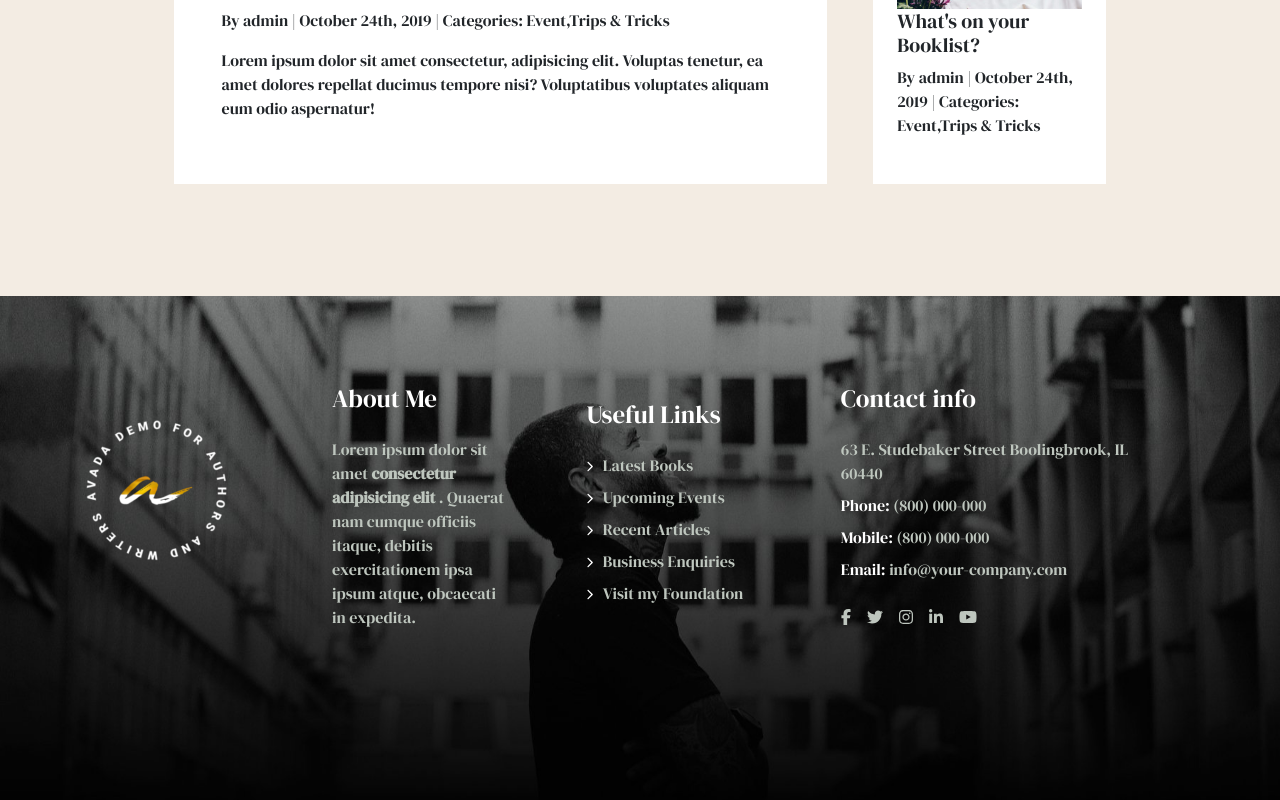
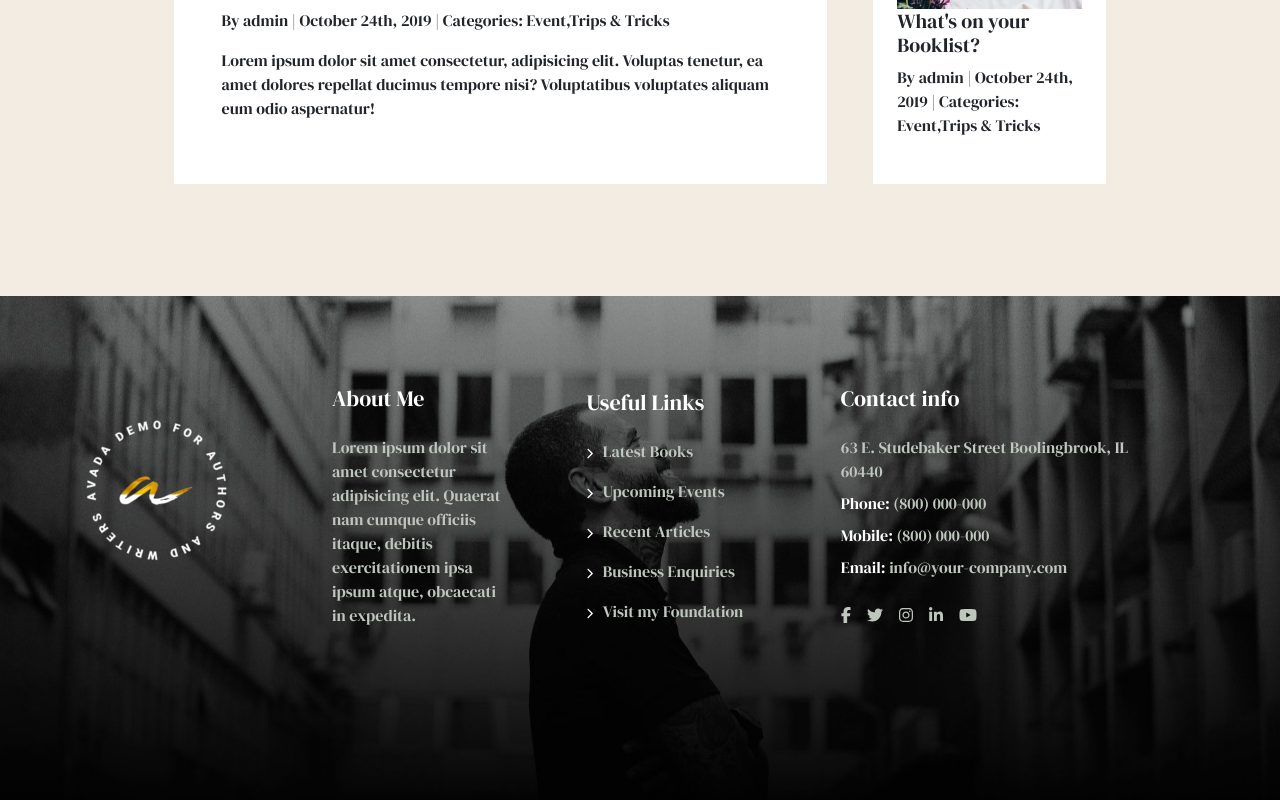
Before and after one commit to AntonioSabella/proj-html-vuejs, a Vue app: page / in a window 1280 px wide. Shown: the part 4840-5640 px from the top of the page. Built offline with nearby package versions, Linux system fonts and the light colour scheme; a web font is replaced by a local one.

Commit message:
Add components and props in FooterComponent

```diff
--- a/src/components/FooterComponent.vue
+++ b/src/components/FooterComponent.vue
@@ -4,43 +4,13 @@
         <div class="container-fluid h-100">
           <div class="row row-cols-2 h-100">
             <div class="col w-25 d-flex align-items-center justify-content-center h-75 pb-3">
-              <div class="logo_footer">
-                <img width="200" src="@/assets/img/author-logo-round-200x205.png" alt="">
-              </div>
+              <LogoFooterComponent />
             </div>
             <div class="col w_70">
               <div class="row row-cols-3 h-100 py-5 ps-0 pe-5 footer_sections">
-                <div class="col w_30 h-75 d-flex justify-content-center flex-column footer_about">
-                  <h5>About Me</h5>
-                  <p class="w-75">Lorem ipsum dolor sit amet <strong>consectetur adipisicing elit</strong> . Quaerat nam cumque officiis itaque, debitis exercitationem ipsa ipsum atque, obcaecati in expedita.</p>
-                </div>
-                <div class="col w_30 h-75 d-flex justify-content-center flex-column footer_useful">
-                  <h5>Useful Links</h5>
-                    <ul>
-                      <li><span><font-awesome-icon icon="fa-solid fa-chevron-right" /></span><a href="#">Latest Books</a></li>
-                      <li><span><font-awesome-icon icon="fa-solid fa-chevron-right" /></span><a href="#">Upcoming Events</a></li>
-                      <li><span><font-awesome-icon icon="fa-solid fa-chevron-right" /></span><a href="#">Recent Articles</a></li>
-                      <li><span><font-awesome-icon icon="fa-solid fa-chevron-right" /></span><a href="#">Business Enquiries</a></li>
-                      <li><span><font-awesome-icon icon="fa-solid fa-chevron-right" /></span><a href="#">Visit my Foundation</a></li>
-
-                    </ul>
-                </div>
-                <div class="col w_40 h-75 pt-2 d-flex justify-content-center flex-column footer_contacts">
-                  <h5 class="">Contact info</h5>
-                    <ul class="contact_list text-white">
-                      <li><a class="active" href="#">63 E. Studebaker Street Boolingbrook, IL 60440</a></li>
-                      <li>Phone: <a class="active" href="#">(800) 000-000</a></li>
-                      <li>Mobile: <a class="active" href="#">(800) 000-000</a></li>
-                      <li>Email: <a class="active" href="#">info@your-company.com</a></li>
-                    </ul>
-                    <ul class="social_list d-flex">
-                      <li class="pe-3"><font-awesome-icon icon="fa-brands fa-facebook-f"/></li>
-                      <li class="pe-3"><font-awesome-icon icon="fa-brands fa-twitter"/></li>
-                      <li class="pe-3"><font-awesome-icon icon="fa-brands fa-instagram"/></li>
-                      <li class="pe-3"><font-awesome-icon icon="fa-brands fa-linkedin-in"/></li>
-                      <li class="pe-3"><font-awesome-icon icon="fa-brands fa-youtube"/></li>
-                    </ul>
-                </div>
+                <AboutComponent v-for='aboutItem in aboutItems' :key='aboutItem.id' :smallText='aboutItem.text' />
+                <UsefulComponent />
+                <ContactsComponent />
               </div>
             </div>
           </div>
@@ -50,8 +20,32 @@
 </template>
 
 <script>
+import ContactsComponent from '@/components/footer-components/ContactsComponent.vue';
+import AboutComponent from '@/components/footer-components/AboutComponent.vue';
+import UsefulComponent from '@/components/footer-components/UsefulComponent.vue';
+import LogoFooterComponent from '@/components/footer-components/LogoFooterComponent.vue';
+
+
+
+
 export default {
-  name: 'FooterComponent'
+  name: 'FooterComponent',
+  components: {
+    ContactsComponent,
+    AboutComponent,
+    UsefulComponent,
+    LogoFooterComponent
+  },
+   data() {
+      return {
+           aboutItems: [
+                    {
+                        id: 1,
+                        text: "Lorem ipsum dolor sit amet consectetur adipisicing elit. Quaerat nam cumque officiis itaque, debitis exercitationem ipsa ipsum atque, obcaecati in expedita.",
+                    },
+                ]
+      }
+  }
 }
 </script>
 
@@ -70,7 +64,7 @@ export default {
       h5 {
         color: $author-text-white;
         padding-bottom: 1rem;
-        font-size: 25px;
+        font-size: 22px;
         font-weight: 500;
       }
       p {
--- /dev/null
+++ b/src/components/footer-components/AboutComponent.vue
@@ -0,0 +1,60 @@
+<template>
+    <div :smallText='smallText' class="col w_30 h-75 d-flex justify-content-center flex-column footer_about">
+        <h5>About Me</h5>
+        <p class="w-75">{{smallText}}</p>
+     </div>
+</template>
+
+<script>
+export default {
+    name: 'AboutComponent',
+    props: {
+        smallText: String,
+    }
+}
+
+</script>
+
+<style lang='scss' scoped>
+        .footer_sections {
+      ul {
+        list-style: none;
+        padding: 0;
+      }
+      h5 {
+        color: $author-text-white;
+        padding-bottom: 1rem;
+        font-size: 22px;
+        font-weight: 500;
+      }
+      p {
+        color: $author-btn-pumice;
+      }
+      li {
+        padding-bottom: 0.5rem;
+        a {
+          text-decoration: none;
+          color: $author-btn-pumice;
+        }
+        span {
+          color: $author-text-white;
+          margin-right: 0.6rem;
+          font-size: 11px;
+        }
+      }
+      .footer_useful {
+        color: $author-text-white;
+      }
+      .contact_list {
+        li:hover .active {
+          color: $author-text-saffron;
+        }
+      }
+      .social_list {
+        color: $author-btn-pumice;
+        li:hover {
+          color: $author-text-saffron;
+        }
+      }
+    }
+</style>
--- /dev/null
+++ b/src/components/footer-components/ContactsComponent.vue
@@ -0,0 +1,69 @@
+<template>
+    <div class="col w_40 h-75 pt-2 d-flex justify-content-center flex-column footer_contacts">
+          <h5 class="">Contact info</h5>
+        <ul class="contact_list text-white">
+            <li><a class="active" href="#">63 E. Studebaker Street Boolingbrook, IL 60440</a></li>
+            <li>Phone: <a class="active" href="#">(800) 000-000</a></li>
+            <li>Mobile: <a class="active" href="#">(800) 000-000</a></li>
+            <li>Email: <a class="active" href="#">info@your-company.com</a></li>
+        </ul>
+        <ul class="social_list d-flex">
+            <li class="pe-3"><font-awesome-icon icon="fa-brands fa-facebook-f"/></li>
+            <li class="pe-3"><font-awesome-icon icon="fa-brands fa-twitter"/></li>
+            <li class="pe-3"><font-awesome-icon icon="fa-brands fa-instagram"/></li>
+            <li class="pe-3"><font-awesome-icon icon="fa-brands fa-linkedin-in"/></li>
+            <li class="pe-3"><font-awesome-icon icon="fa-brands fa-youtube"/></li>
+        </ul>
+    </div>
+</template>
+
+<script>
+export default {
+    name: 'ContactsComponent',
+}
+
+</script>
+
+<style lang='scss' scoped>
+        .footer_sections {
+      ul {
+        list-style: none;
+        padding: 0;
+      }
+      h5 {
+        color: $author-text-white;
+        padding-bottom: 1rem;
+        font-size: 22px;
+        font-weight: 500;
+      }
+      p {
+        color: $author-btn-pumice;
+      }
+      li {
+        padding-bottom: 0.5rem;
+        a {
+          text-decoration: none;
+          color: $author-btn-pumice;
+        }
+        span {
+          color: $author-text-white;
+          margin-right: 0.6rem;
+          font-size: 11px;
+        }
+      }
+      .footer_useful {
+        color: $author-text-white;
+      }
+      .contact_list {
+        li:hover .active {
+          color: $author-text-saffron;
+        }
+      }
+      .social_list {
+        color: $author-btn-pumice;
+        li:hover {
+          color: $author-text-saffron;
+        }
+      }
+    }
+</style>
--- /dev/null
+++ b/src/components/footer-components/LogoFooterComponent.vue
@@ -0,0 +1,15 @@
+<template>
+     <div class="logo_footer">
+                <img width="200" src="@/assets/img/author-logo-round-200x205.png" alt="">
+     </div>
+</template>
+
+<script>
+export default {
+    name: 'LogoFooterComponent'
+}
+</script>
+
+<style lang='scss' scoped>
+
+</style>
--- /dev/null
+++ b/src/components/footer-components/UsefulComponent.vue
@@ -0,0 +1,87 @@
+<template>
+    <div class="col w_30 h-75 d-flex justify-content-center flex-column footer_useful">
+        <h5>Useful Links</h5>
+        <UsefulList v-for='usefulItem in usefulItems' :key='usefulItem.id' :linkItem='usefulItem.link'/>
+    </div>
+</template>
+
+<script>
+import UsefulList from '@/components/footer-components/UsefulList.vue'
+export default {
+    name: 'UsefulComponent',
+    components: {
+        UsefulList,
+    },
+       data() {
+      return {
+           usefulItems: [
+             {
+               id: 1,
+               link: 'Latest Books'
+             },
+                          {
+               id: 2,
+               link: 'Upcoming Events'
+             },
+                          {
+               id: 3,
+               link: 'Recent Articles'
+             },
+                          {
+               id: 4,
+               link: 'Business Enquiries'
+             },
+                          {
+               id: 5,
+               link: 'Visit my Foundation'
+             },
+           ]
+      }
+  }
+}
+
+</script>
+
+<style lang='scss' scoped>
+        .footer_sections {
+      ul {
+        list-style: none;
+        padding: 0;
+      }
+      h5 {
+        color: $author-text-white;
+        padding-bottom: 1rem;
+        font-size: 22px;
+        font-weight: 500;
+      }
+      p {
+        color: $author-btn-pumice;
+      }
+      li {
+        padding-bottom: 0.5rem;
+        a {
+          text-decoration: none;
+          color: $author-btn-pumice;
+        }
+        span {
+          color: $author-text-white;
+          margin-right: 0.6rem;
+          font-size: 11px;
+        }
+      }
+      .footer_useful {
+        color: $author-text-white;
+      }
+      .contact_list {
+        li:hover .active {
+          color: $author-text-saffron;
+        }
+      }
+      .social_list {
+        color: $author-btn-pumice;
+        li:hover {
+          color: $author-text-saffron;
+        }
+      }
+    }
+</style>
--- /dev/null
+++ b/src/components/footer-components/UsefulList.vue
@@ -0,0 +1,62 @@
+<template>
+       <ul :linkItem='linkItem'>
+            <li><span><font-awesome-icon icon="fa-solid fa-chevron-right" /></span><a href="#">{{linkItem}}</a></li>
+<!--             <li><span><font-awesome-icon icon="fa-solid fa-chevron-right" /></span><a href="#">Upcoming Events</a></li>
+            <li><span><font-awesome-icon icon="fa-solid fa-chevron-right" /></span><a href="#">Recent Articles</a></li>
+            <li><span><font-awesome-icon icon="fa-solid fa-chevron-right" /></span><a href="#">Business Enquiries</a></li>
+            <li><span><font-awesome-icon icon="fa-solid fa-chevron-right" /></span><a href="#">Visit my Foundation</a></li> -->
+
+        </ul>
+</template>
+
+<script>
+export default {
+    name: 'UsefulList',
+    props: {
+        linkItem: String,
+    }
+}
+</script>
+
+<style lang='scss' scoped>
+        .footer_sections {
+      ul {
+        list-style: none;
+        padding: 0;
+      }
+      h5 {
+        color: $author-text-white;
+        padding-bottom: 1rem;
+        font-size: 22px;
+        font-weight: 500;
+      }
+      p {
+        color: $author-btn-pumice;
+      }
+      li {
+        a {
+          text-decoration: none;
+          color: $author-btn-pumice;
+        }
+        span {
+          color: $author-text-white;
+          margin-right: 0.6rem;
+          font-size: 11px;
+        }
+      }
+      .footer_useful {
+        color: $author-text-white;
+      }
+      .contact_list {
+        li:hover .active {
+          color: $author-text-saffron;
+        }
+      }
+      .social_list {
+        color: $author-btn-pumice;
+        li:hover {
+          color: $author-text-saffron;
+        }
+      }
+    }
+</style>
```
